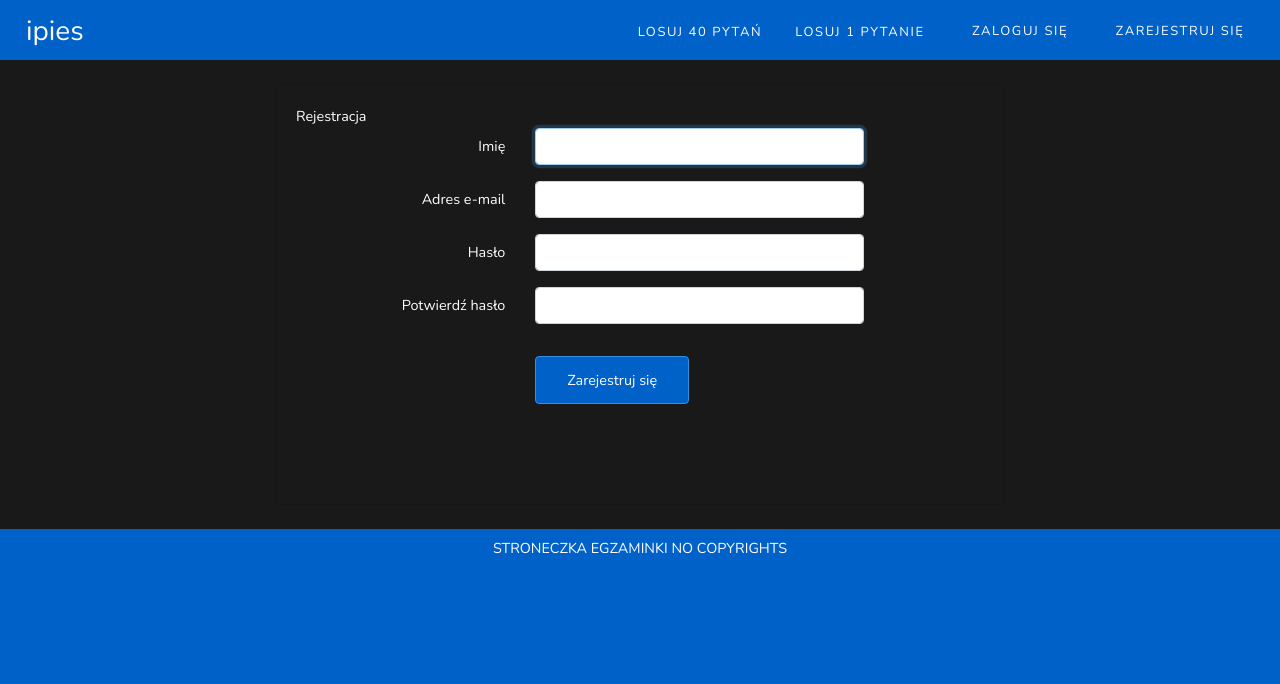
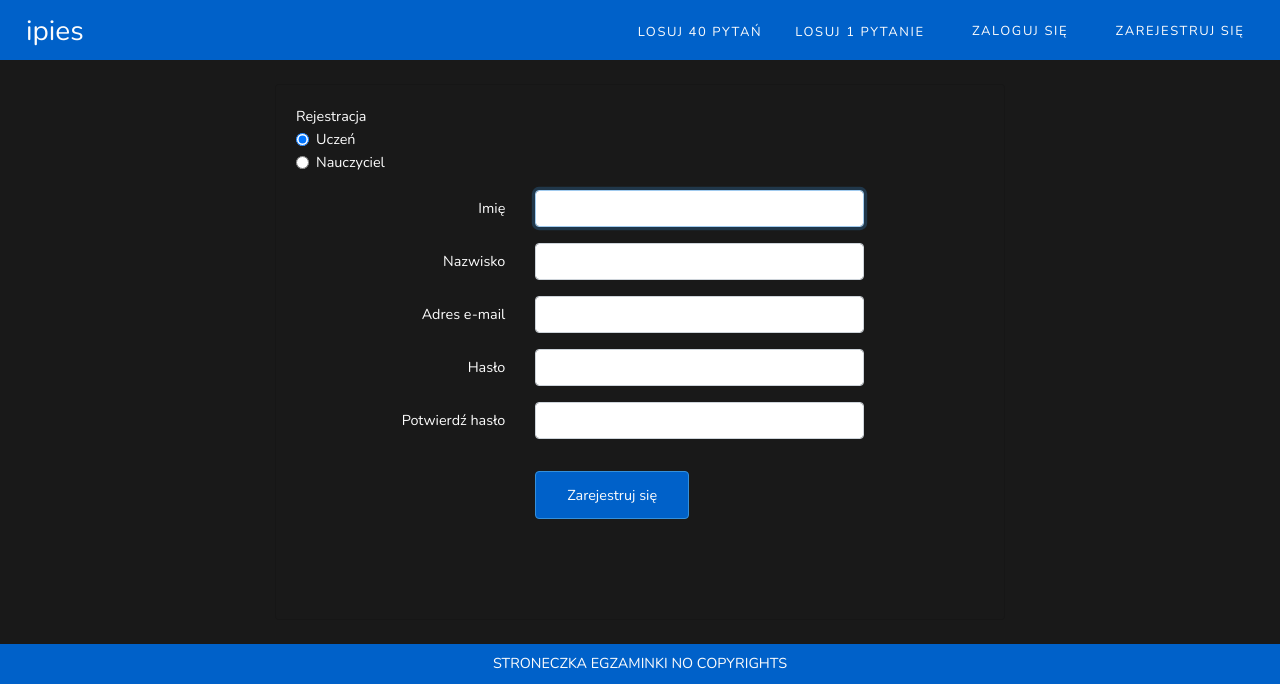
Before and after one commit to jkarpiu/jakas_strona_do_testow, a Laravel app: page /register in a window 1280 px wide. Shown: the top 684 px of the page. Run offline with Laravel 8, Linux system fonts and the light colour scheme; style sheets or scripts are compiled from the project's sources.

Commit message:
Poprawiona rejestracja

```diff
--- a/app/Http/Controllers/Auth/RegisterController.php
+++ b/app/Http/Controllers/Auth/RegisterController.php
@@ -50,8 +50,10 @@ class RegisterController extends Controller
     protected function validator(array $data)
     {
         return Validator::make($data, [
-            'name' => ['required', 'string', 'max:255'],
+            'fname' => ['required', 'string', 'max:255'],
+            'lname' => ['required', 'string', 'max:255'],
             'email' => ['required', 'string', 'email', 'max:255', 'unique:users'],
+            'role' => ['required', 'integer', 'min:1', 'max:2'],
             'password' => ['required', 'string', 'min:8', 'confirmed'],
         ]);
     }
@@ -65,8 +67,10 @@ class RegisterController extends Controller
     protected function create(array $data)
     {
         return User::create([
-            'name' => $data['name'],
+            'fname' => $data['fname'],
+            'lname' => $data['lname'],
             'email' => $data['email'],
+            'role' => $data['role'],
             'password' => Hash::make($data['password']),
         ]);
     }
--- a/resources/views/auth/register.blade.php
+++ b/resources/views/auth/register.blade.php
@@ -9,22 +9,52 @@
                         <div>{{ __('Rejestracja') }}</div>
                         <form method="POST" action="{{ route('register') }}">
                             @csrf
+                            <div class="form-group row">
+                                <div class="col-md-6">
+                                    <span class="form-check">
+                                        <input class="form-check-input" type="radio" name="role" id="role1" value="1"
+                                            checked>
+                                        <label class="form-check-label" for="role1">
+                                            Uczeń
+                                        </label>
+                                    </span>
+                                    <span class="form-check">
+                                        <input class="form-check-input" type="radio" name="role" id="role2" value="2">
+                                        <label class="form-check-label" for="role2">
+                                            Nauczyciel
+                                        </label>
+                                    </span>
 
+                                </div>
+                            </div>
                             <div class="form-group row">
-                            <label for="name" class="col-md-4 col-form-label text-md-right">{{ __('Imię') }}</label>
+                                <label for="fname" class="col-md-4 col-form-label text-md-right">{{ __('Imię') }}</label>
 
                                 <div class="col-md-6">
-                                <input id="name" type="text" class="form-control @error('name') is-invalid @enderror"
-                                    name="name" value="{{ old('name') }}" required autocomplete="name" autofocus>
+                                    <input id="fname" type="text" class="form-control @error('fname') is-invalid @enderror"
+                                        name="fname" value="{{ old('fname') }}" required autocomplete="fname" autofocus>
 
-                                @error('name')
+                                    @error('fname')
                                         <span class="invalid-feedback" role="alert">
                                             <strong>{{ $message }}</strong>
                                         </span>
                                     @enderror
                                 </div>
                             </div>
+                            <div class="form-group row">
+                                <label for="lname" class="col-md-4 col-form-label text-md-right">{{ __('Nazwisko') }}</label>
 
+                                <div class="col-md-6">
+                                    <input id="lname" type="text" class="form-control @error('lname') is-invalid @enderror"
+                                        name="lname" value="{{ old('lname') }}" required autocomplete="lname" autofocus>
+
+                                    @error('l name')
+                                        <span class="invalid-feedback" role="alert">
+                                            <strong>{{ $message }}</strong>
+                                        </span>
+                                    @enderror
+                                </div>
+                            </div>
                             <div class="form-group row">
                                 <label for="email"
                                     class="col-md-4 col-form-label text-md-right">{{ __('Adres e-mail') }}</label>
--- a/resources/views/layouts/app.blade.php
+++ b/resources/views/layouts/app.blade.php
@@ -43,7 +43,7 @@
 
                         <li><a id="navbarDropdown" class="nav-link dropdown-toggle" href="#" role="button"
                                 data-toggle="dropdown" aria-haspopup="true" aria-expanded="false" v-pre>
-                                {{ Auth::user()->name }}
+                                {{ Auth::user()->fname }}
                             </a>
 
                             <ul><a class="dropdown-item" href="{{ route('logout') }}" onclick="event.preventDefault();
```
Also changed, not shown: app/User.php (+6 -4 lines), database/migrations/2014_10_12_000000_create_users_table.php. Lines whose indentation alone changed are shown as unchanged.
